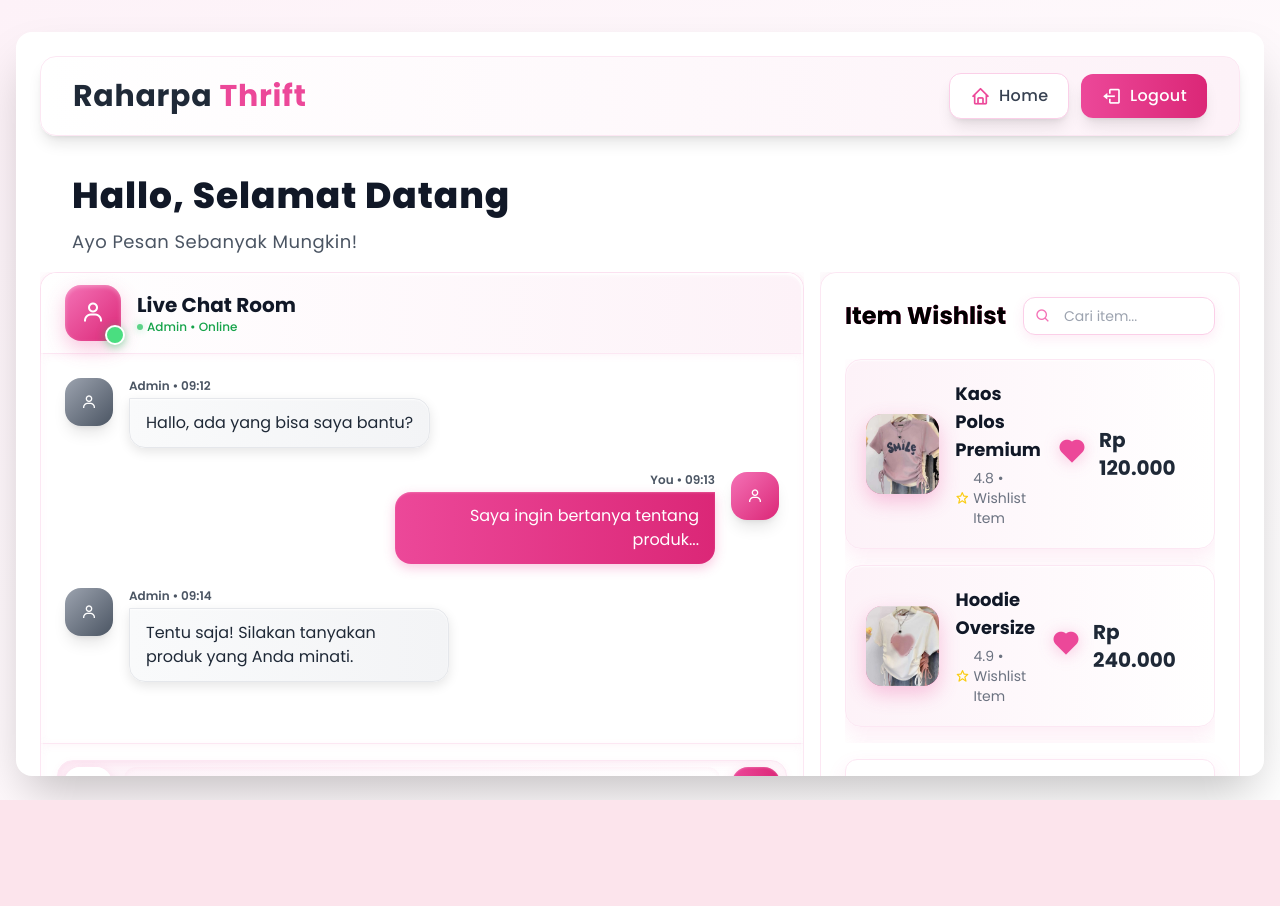
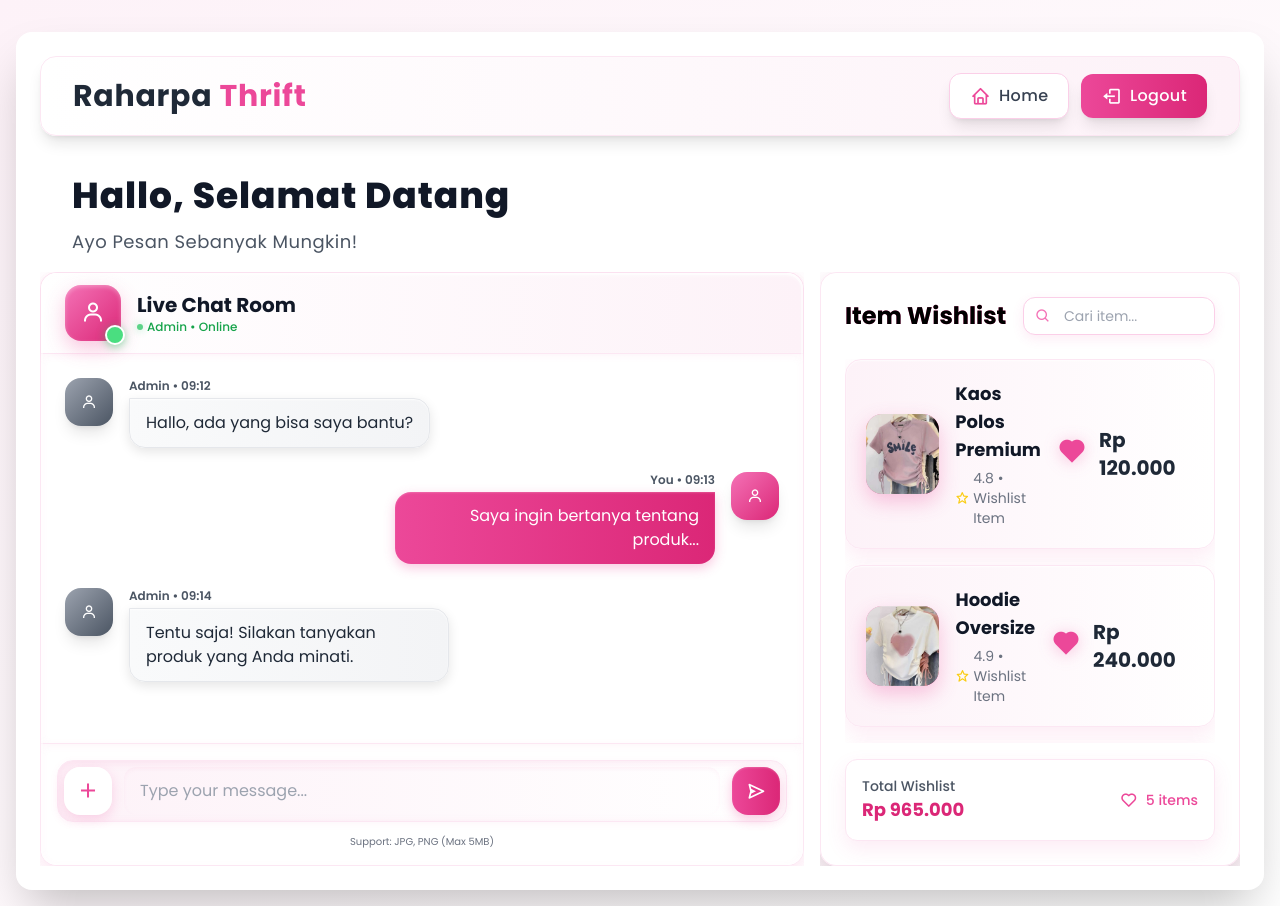
Before and after one commit to bangpii/RaharpaThrift, a React (Vite) app: page / in a window 1280 px wide. Before the commit the page ends 800 px from the top, so only its background shows below. Built offline with nearby package versions, Linux system fonts and the light colour scheme.

Commit message:
first init 2

```diff
--- a/src/pages/User.jsx
+++ b/src/pages/User.jsx
@@ -22,8 +22,9 @@ const User = () => {
   return (
     <div className="min-h-screen bg-gradient-to-br from-pink-50 to-white p-4 flex justify-center relative overflow-hidden">
 
+      {/* Hapus h-[93vh] dan ganti dengan min-h-screen atau flex-1 */}
       <div
-        className="w-full h-[93vh] bg-white rounded-2xl shadow-2xl p-6 mt-4 overflow-hidden flex flex-col transform transition-all duration-300 hover:shadow-3xl relative z-10"
+        className="w-full min-h-screen bg-white rounded-2xl shadow-2xl p-6 mt-4 overflow-hidden flex flex-col transform transition-all duration-300 hover:shadow-3xl relative z-10"
         data-aos="fade-up"
         data-aos-delay="200"
       >
@@ -31,12 +32,12 @@ const User = () => {
         <Header />
         <Title />
 
-        {/* Layout kanan-kiri */}
-        <div className="flex gap-4 mt-4 h-full relative">
+        {/* Layout kanan-kiri - ubah height dan overflow */}
+        <div className="flex gap-4 mt-4 flex-1 min-h-0 relative">
 
-          {/* Chat */}
+          {/* Chat - ubah overflow */}
           <div
-            className="flex-1 h-full overflow-hidden"
+            className="flex-1 h-full overflow-auto" // ubah dari overflow-hidden ke overflow-auto
             data-aos="fade-right"
             data-aos-delay="400"
           >
```
